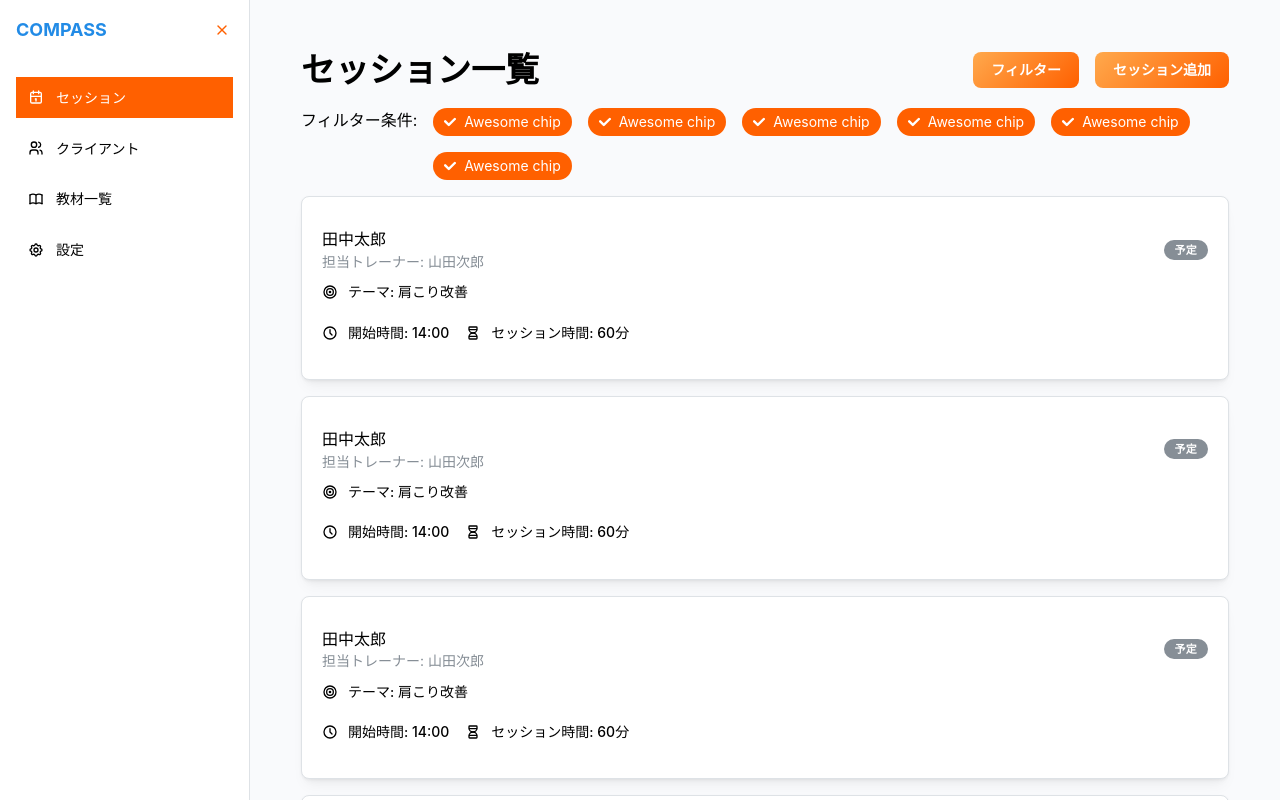
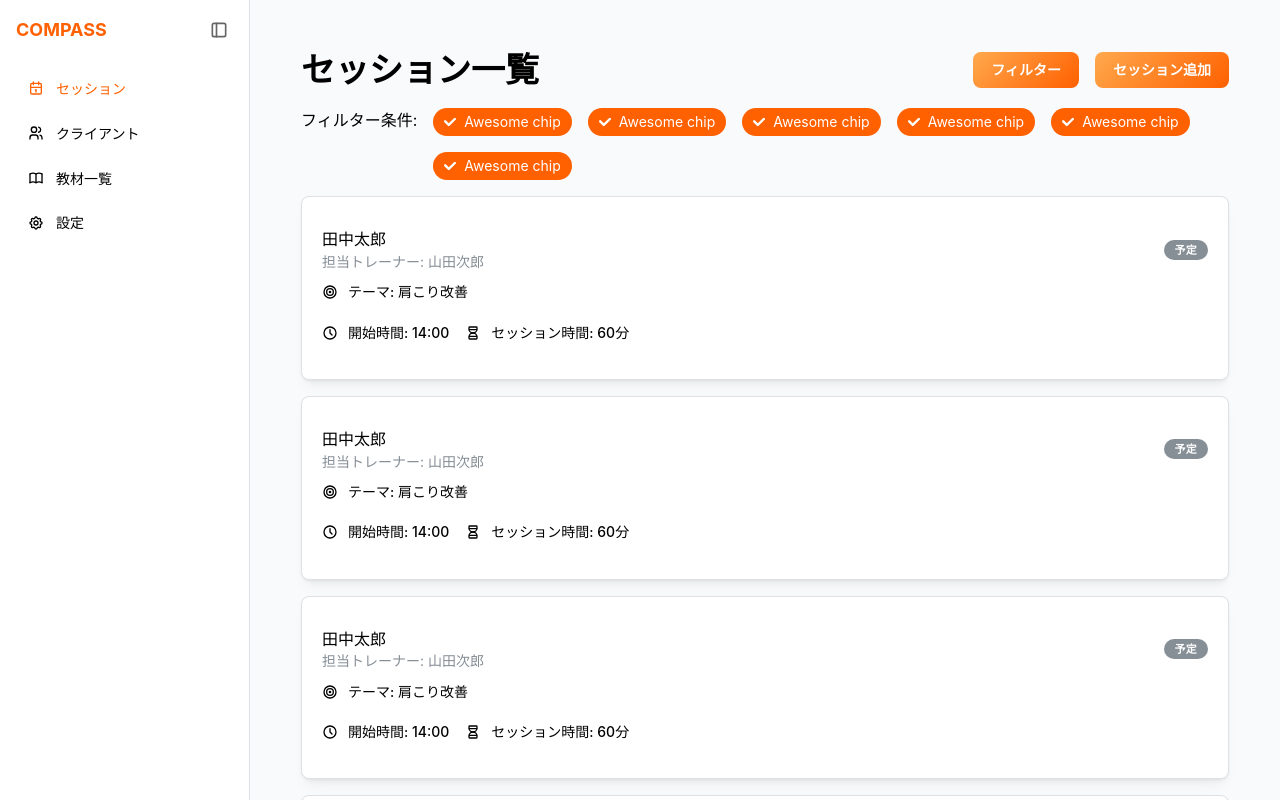
Before and after one commit to career-direction/compass-crm, a Next.js app: page /sessions in a window 1280 px wide. Shown: the top 800 px of the page. Built offline with nearby package versions, Linux system fonts and the light colour scheme.

Commit message:
update: ui

```diff
--- a/src/app/(dashboard)/layout.tsx
+++ b/src/app/(dashboard)/layout.tsx
@@ -1,8 +1,10 @@
 "use client";
 
-import { AppShell, Burger } from "@mantine/core";
+import { ActionIcon, AppShell } from "@mantine/core";
 import { useDisclosure } from "@mantine/hooks";
+import { IconLayoutSidebar } from "@tabler/icons-react";
 import type { ReactNode } from "react";
+import { useCallback } from "react";
 import { Sidebar } from "@/components/layout/Sidebar.ui";
 
 type Props = {
@@ -11,6 +13,10 @@ type Props = {
 
 export default function DashboardLayout({ children }: Props) {
 	const [opened, { toggle }] = useDisclosure(true);
+
+	const stableToggle = useCallback(() => {
+		toggle();
+	}, [toggle]);
 
 	return (
 		<AppShell
@@ -24,18 +30,20 @@ export default function DashboardLayout({ children }: Props) {
 			transitionTimingFunction="cubic-bezier(0.25, 0.46, 0.45, 0.94)"
 		>
 			<AppShell.Navbar>
-				<Sidebar onToggle={toggle} />
+				<Sidebar onToggle={stableToggle} />
 			</AppShell.Navbar>
 
 			<AppShell.Main
 				style={{
-					backgroundColor: '#F9FAFC',
-					minHeight: '100vh'
+					backgroundColor: "#F9FAFC",
+					minHeight: "100vh",
 				}}
 			>
 				{!opened && (
 					<div style={{ position: "fixed", top: 16, left: 16, zIndex: 1000 }}>
-						<Burger opened={opened} onClick={toggle} size="sm" />
+						<ActionIcon onClick={stableToggle} size="md" variant="transparent">
+							<IconLayoutSidebar size={48} />
+						</ActionIcon>
 					</div>
 				)}
 				{children}
--- a/src/app/layout.tsx
+++ b/src/app/layout.tsx
@@ -29,60 +29,62 @@ export default function RootLayout({
 			<body
 				className={`${geistSans.variable} ${geistMono.variable} antialiased`}
 			>
-				<MantineProvider theme={{
+				<MantineProvider
+					theme={{
 						colors: {
 							brand: [
-							'#fff4e6', // 0: 最も薄い
-							'#ffe8cc', // 1:
-							'#ffd8a8', // 2:
-							'#ffc078', // 3:
-							'#ffa94d', // 4:
-							'#fd7e14', // 5:
-							'#FF6000', // 6: メインカラー (#FF6000)
-							'#e8590c', // 7:
-							'#d9480f', // 8:
-							'#bf400d', // 9: 最も濃い
+								"#fff4e6", // 0: 最も薄い
+								"#ffe8cc", // 1:
+								"#ffd8a8", // 2:
+								"#ffc078", // 3:
+								"#ffa94d", // 4:
+								"#fd7e14", // 5:
+								"#FF6000", // 6: メインカラー (#FF6000)
+								"#e8590c", // 7:
+								"#d9480f", // 8:
+								"#bf400d", // 9: 最も濃い
 							],
 						},
-					primaryColor: 'brand',
-					defaultRadius: 'md',
+						primaryColor: "brand",
+						defaultRadius: "md",
 						components: {
 							Button: {
 								defaultProps: {
-								color: 'brand',
+									color: "brand",
 								},
 								styles: {
 									root: {
-									'&[data-variant="filled"]': {
-										background: 'linear-gradient(135deg, #ffa94d, #FF6000)',
-										border: 'none',
-										'&:hover': {
-											background: 'linear-gradient(135deg, #fd7e14, #e8590c)',
-											transform: 'translateY(-1px)',
+										'&[dataVariant="filled"]': {
+											background: "linear-gradient(135deg, #ffa94d, #FF6000)",
+											border: "none",
+											"&:hover": {
+												background: "linear-gradient(135deg, #fd7e14, #e8590c)",
+												transform: "translateY(-1px)",
 											},
-										'&:active': {
-											transform: 'translateY(0)',
+											"&:active": {
+												transform: "translateY(0)",
 											},
 										},
-									'&[data-variant="light"]': {
-										backgroundColor: '#fff4e6',
-										color: '#FF6000',
-										'&:hover': {
-											backgroundColor: '#ffe8cc',
+										'&[dataVariant="light"]': {
+											backgroundColor: "#fff4e6",
+											color: "#FF6000",
+											"&:hover": {
+												backgroundColor: "#ffe8cc",
 											},
 										},
-									'&[data-variant="outline"]': {
-										borderColor: '#FF6000',
-										color: '#FF6000',
-										'&:hover': {
-											backgroundColor: '#fff4e6',
+										'&[dataVariant="outline"]': {
+											borderColor: "#FF6000",
+											color: "#FF6000",
+											"&:hover": {
+												backgroundColor: "#fff4e6",
 											},
 										},
 									},
 								},
 							},
 						},
-				}}>
+					}}
+				>
 					{children}
 				</MantineProvider>
 			</body>
--- a/src/components/layout/Sidebar.ui.tsx
+++ b/src/components/layout/Sidebar.ui.tsx
@@ -1,14 +1,15 @@
 "use client";
 
-import { ActionIcon, Box, Group, NavLink, Stack, Text } from "@mantine/core";
+import { ActionIcon, NavLink } from "@mantine/core";
 import {
+	IconBook,
 	IconCalendar,
-	IconBook,
+	IconLayoutSidebar,
 	IconSettings,
 	IconUsers,
-	IconX,
 } from "@tabler/icons-react";
 import { usePathname } from "next/navigation";
+import { memo, useMemo } from "react";
 
 const navItems = [
 	{
@@ -33,36 +34,81 @@ const navItems = [
 	},
 ];
 
+const navLinkStyles = {
+	root: {
+		backgroundColor: "transparent",
+		borderRadius: "8px",
+		'&[data-active="true"]': {
+			background: "linear-gradient(135deg, #ffa94d, #FF6000)",
+			color: "white",
+			"&:hover": {
+				background: "linear-gradient(135deg, #fd7e14, #e8590c)",
+			},
+		},
+		"&:hover": {
+			backgroundColor: "#fff4e6",
+		},
+	},
+};
+
 type Props = {
 	onToggle: () => void;
 };
 
-export const Sidebar = ({ onToggle }: Props) => {
+export const Sidebar = memo<Props>(({ onToggle }: Props) => {
 	const pathname = usePathname();
 
+	const renderedNavItems = useMemo(() => {
+		return navItems.map((item) => (
+			<NavLink
+				key={item.href}
+				href={item.href}
+				label={item.label}
+				leftSection={<item.icon size="1rem" />}
+				active={pathname.startsWith(item.href)}
+				styles={navLinkStyles}
+			/>
+		));
+	}, [pathname]);
+
 	return (
-		<Stack gap="sm" p="md">
-			<Group justify="space-between" mb="lg">
-				<Text fw={700} size="lg" c="blue">
+		<div style={{ padding: "16px" }}>
+			{/* 完全に静的なヘッダー */}
+			<div
+				style={{
+					display: "flex",
+					justifyContent: "space-between",
+					alignItems: "center",
+					marginBottom: "24px",
+				}}
+			>
+				<div
+					style={{
+						color: "#FF6000",
+						fontWeight: 700,
+						fontSize: "18px",
+					}}
+				>
 					COMPASS
-				</Text>
-				<ActionIcon variant="subtle" onClick={onToggle} size="sm">
-					<IconX size={16} />
+				</div>
+				<ActionIcon
+					variant="subtle"
+					onClick={onToggle}
+					size="md"
+					style={{
+						color: "#666",
+					}}
+				>
+					<IconLayoutSidebar size={20} />
 				</ActionIcon>
-			</Group>
+			</div>
 
-			<Stack gap="xs">
-				{navItems.map((item) => (
-					<NavLink
-						key={item.href}
-						href={item.href}
-						label={item.label}
-						leftSection={<item.icon size="1rem" />}
-						active={pathname.startsWith(item.href)}
-						variant="filled"
-					/>
-				))}
-			</Stack>
-		</Stack>
+			{/* ナビゲーション項目 */}
+			<div style={{ display: "flex", flexDirection: "column", gap: "4px" }}>
+				{renderedNavItems}
+			</div>
+		</div>
 	);
-};
+});
+
+Sidebar.displayName = "Sidebar";
--- a/src/components/ui/CPButton.tsx
+++ b/src/components/ui/CPButton.tsx
@@ -11,40 +11,46 @@ export const CPButton = forwardRef<HTMLButtonElement, Props>(
 			switch (variant) {
 				case "filled":
 					return {
+						root: {
 							background: "linear-gradient(135deg, #ffa94d, #FF6000)",
 							border: "none",
-						"&:hover": {
+							"&[dataHovered]": {
 								background: "linear-gradient(135deg, #fd7e14, #e8590c)",
 								transform: "translateY(-1px)",
 							},
-						"&:active": {
+							"&[dataActive]": {
 								transform: "translateY(0)",
+							},
 						},
 					};
 				case "light":
 					return {
+						root: {
 							backgroundColor: "#fff4e6",
 							color: "#FF6000",
 							border: "none",
-						"&:hover": {
+							"&[dataHovered]": {
 								backgroundColor: "#ffe8cc",
 								transform: "translateY(-1px)",
 							},
-						"&:active": {
+							"&[dataActive]": {
 								transform: "translateY(0)",
+							},
 						},
 					};
 				case "outline":
 					return {
+						root: {
 							borderColor: "#FF6000",
 							color: "#FF6000",
 							backgroundColor: "transparent",
-						"&:hover": {
+							"&[dataHovered]": {
 								backgroundColor: "#fff4e6",
 								transform: "translateY(-1px)",
 							},
-						"&:active": {
+							"&[dataActive]": {
 								transform: "translateY(0)",
+							},
 						},
 					};
 				default:
@@ -57,9 +63,7 @@ export const CPButton = forwardRef<HTMLButtonElement, Props>(
 				ref={ref}
 				color="brand"
 				variant={variant}
-				styles={{
-					root: getGradientStyles(),
-				}}
+				styles={getGradientStyles()}
 				{...props}
 			>
 				{children}
--- a/src/features/auth/components/LoginForm.tsx
+++ b/src/features/auth/components/LoginForm.tsx
@@ -8,9 +8,9 @@ import {
 	TextInput,
 	Title,
 } from "@mantine/core";
-import { CPButton } from "@/components/ui";
 import { useForm } from "@mantine/form";
 import { useState } from "react";
+import { CPButton } from "@/components/ui";
 import { validateEmail } from "../utils/validation";
 
 interface LoginFormData {
--- a/src/features/auth/components/RegisterForm.tsx
+++ b/src/features/auth/components/RegisterForm.tsx
@@ -8,9 +8,9 @@ import {
 	TextInput,
 	Title,
 } from "@mantine/core";
-import { CPButton } from "@/components/ui";
 import { useForm } from "@mantine/form";
 import { useState } from "react";
+import { CPButton } from "@/components/ui";
 import {
 	validateEmail,
 	validateName,
--- a/src/features/client/views/ClientList.ui.tsx
+++ b/src/features/client/views/ClientList.ui.tsx
@@ -1,6 +1,5 @@
 "use client";
 
-import { CPButton } from "@/components/ui/CPButton";
 import {
 	Badge,
 	Card,
@@ -11,6 +10,7 @@ import {
 	Title,
 } from "@mantine/core";
 import { IconMail, IconPhone, IconUser } from "@tabler/icons-react";
+import { CPButton } from "@/components/ui/CPButton";
 
 const clients = [
 	{
--- a/src/features/session/components/NewSessionModal.ui.tsx
+++ b/src/features/session/components/NewSessionModal.ui.tsx
@@ -1,6 +1,5 @@
 "use client";
 
-import { CPButton } from "@/components/ui/CPButton";
 import {
 	Box,
 	Group,
@@ -10,9 +9,9 @@ import {
 	Textarea,
 	TextInput,
 } from "@mantine/core";
-
 import { DateInput, TimeInput } from "@mantine/dates";
 import { useState } from "react";
+import { CPButton } from "@/components/ui/CPButton";
 
 export const NewSessionModal = () => {
 	const [formData, setFormData] = useState({
--- a/src/features/session/views/SessionList.ui.tsx
+++ b/src/features/session/views/SessionList.ui.tsx
@@ -12,9 +12,9 @@ import {
 	Title,
 } from "@mantine/core";
 import { useDisclosure } from "@mantine/hooks";
+import { CPButton } from "@/components/ui/CPButton";
 import { NewSessionModal } from "../components/NewSessionModal.ui";
 import { SessionListItem } from "../components/SessionListItem.ui";
-import { CPButton } from "@/components/ui/CPButton";
 
 export const SessionList = () => {
 	const [opened, { open, close }] = useDisclosure(false);
--- a/src/features/settings/views/Settings.ui.tsx
+++ b/src/features/settings/views/Settings.ui.tsx
@@ -1,6 +1,5 @@
 "use client";
 
-import { CPButton } from "@/components/ui/CPButton";
 import {
 	Card,
 	Container,
@@ -11,6 +10,7 @@ import {
 	TextInput,
 	Title,
 } from "@mantine/core";
+import { CPButton } from "@/components/ui/CPButton";
 
 export const Settings = () => {
 	const handleSaveClick = () => {
--- a/src/features/trainingMaterial/views/TrainingMaterialList.ui.tsx
+++ b/src/features/trainingMaterial/views/TrainingMaterialList.ui.tsx
@@ -1,6 +1,5 @@
 "use client";
 
-import { CPButton } from "@/components/ui/CPButton";
 import {
 	Box,
 	Card,
@@ -10,6 +9,7 @@ import {
 	Text,
 	Title,
 } from "@mantine/core";
+import { CPButton } from "@/components/ui/CPButton";
 
 export const TrainingMaterialList = () => {
 	const handleFilterClick = () => {
```
Lines whose indentation alone changed are shown as unchanged.
